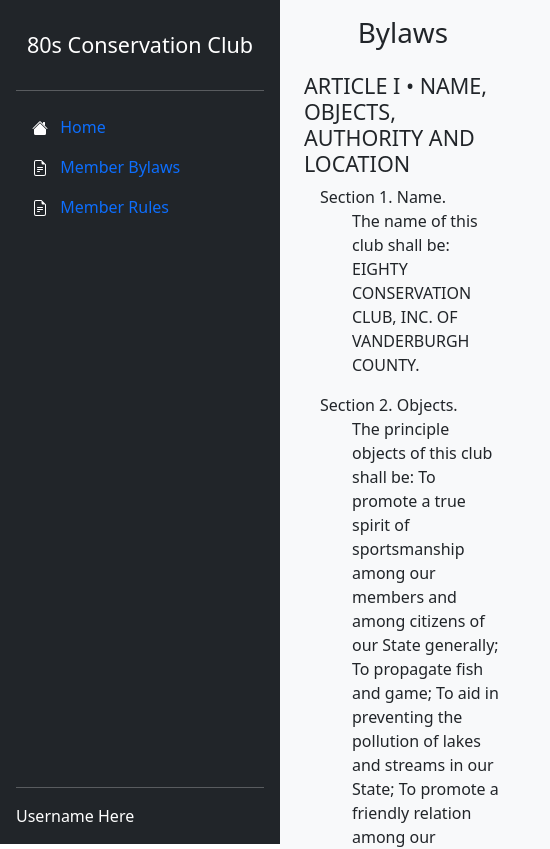
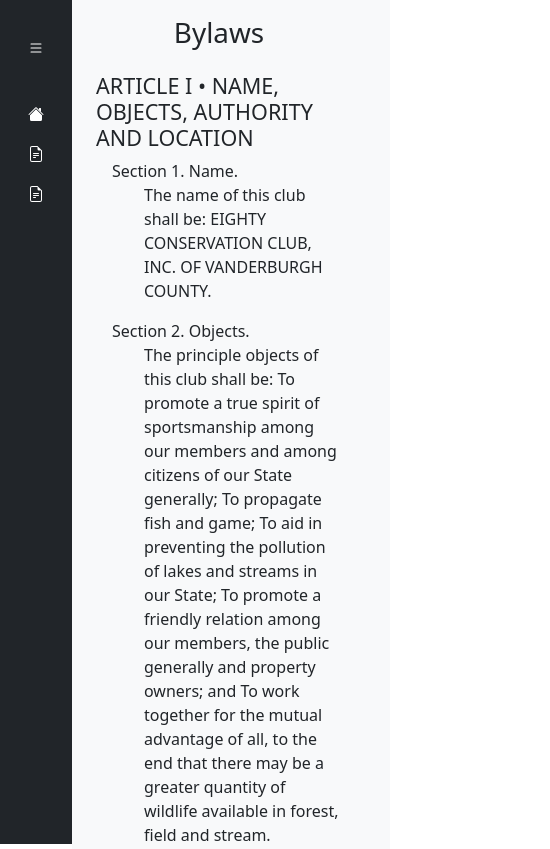
Before and after one commit to gm87/consclub80, a React (Create React App) app: page /bylaws in a window 390 px wide. Shown: the top 849 px of the page, 550 px wide, since content can reach past the window. Built offline with nearby package versions, Linux system fonts and the light colour scheme.

Commit message:
mobile sidebar

```diff
--- /dev/null
+++ b/src/components/SidebarMobile.tsx
@@ -0,0 +1,101 @@
+import { useState } from "react"
+import Button from "react-bootstrap/Button"
+import { Link } from "react-router-dom"
+
+interface SidebarLinkProps {
+    href: string
+    name: string
+    Icon: any
+}
+
+const HamburgerIcon = () => {
+    return (
+        <svg xmlns="http://www.w3.org/2000/svg" width="16" height="16" fill="currentColor" className="bi bi-list" viewBox="0 0 16 16">
+            <path fillRule="evenodd" d="M2.5 12a.5.5 0 0 1 .5-.5h10a.5.5 0 0 1 0 1H3a.5.5 0 0 1-.5-.5zm0-4a.5.5 0 0 1 .5-.5h10a.5.5 0 0 1 0 1H3a.5.5 0 0 1-.5-.5zm0-4a.5.5 0 0 1 .5-.5h10a.5.5 0 0 1 0 1H3a.5.5 0 0 1-.5-.5z"/>
+        </svg>
+    )
+}
+
+const HomeIcon = () => {
+    return (
+        <svg xmlns="http://www.w3.org/2000/svg" width="16" height="16" fill="currentColor" className="bi bi-house-fill" viewBox="0 0 16 16">
+            <path fillRule="evenodd" d="m8 3.293 6 6V13.5a1.5 1.5 0 0 1-1.5 1.5h-9A1.5 1.5 0 0 1 2 13.5V9.293l6-6zm5-.793V6l-2-2V2.5a.5.5 0 0 1 .5-.5h1a.5.5 0 0 1 .5.5z"/>
+            <path fillRule="evenodd" d="M7.293 1.5a1 1 0 0 1 1.414 0l6.647 6.646a.5.5 0 0 1-.708.708L8 2.207 1.354 8.854a.5.5 0 1 1-.708-.708L7.293 1.5z"/>
+        </svg>
+    )
+}
+
+const DocumentIcon = () => {
+    return (
+        <svg xmlns="http://www.w3.org/2000/svg" width="16" height="16" fill="currentColor" className="bi bi-file-earmark-text" viewBox="0 0 16 16">
+            <path d="M5.5 7a.5.5 0 0 0 0 1h5a.5.5 0 0 0 0-1h-5zM5 9.5a.5.5 0 0 1 .5-.5h5a.5.5 0 0 1 0 1h-5a.5.5 0 0 1-.5-.5zm0 2a.5.5 0 0 1 .5-.5h2a.5.5 0 0 1 0 1h-2a.5.5 0 0 1-.5-.5z"/>
+            <path d="M9.5 0H4a2 2 0 0 0-2 2v12a2 2 0 0 0 2 2h8a2 2 0 0 0 2-2V4.5L9.5 0zm0 1v2A1.5 1.5 0 0 0 11 4.5h2V14a1 1 0 0 1-1 1H4a1 1 0 0 1-1-1V2a1 1 0 0 1 1-1h5.5z"/>
+        </svg>
+    )
+}
+
+const MobileSidebarLink = ({ href, name, Icon }: SidebarLinkProps) => {
+    return (
+        <li className="nav-item d-flex">
+            <Link to={href} className="nav-link"><span className="my-auto me-2 text-white"><Icon /></span> {name}</Link>
+        </li>
+    )
+}
+
+const MobileSidebarLinkIconOnly = ({ href, name, Icon }: SidebarLinkProps) => {
+    return (
+        <li className="nav-item d-flex">
+            <Link to={href} className="nav-link"><span className="my-auto me-2 text-white"><Icon /></span></Link>
+        </li>
+    )
+}
+
+const SidebarMobile = () => {
+    const [collapsed, setCollapsed] = useState<boolean>(true)
+
+    const links: SidebarLinkProps[] = [
+        {
+            href: '/',
+            name: 'Home',
+            Icon: HomeIcon
+        },
+        {
+            href: '/bylaws',
+            name: 'Member Bylaws',
+            Icon: DocumentIcon
+        },
+        {
+            href: '/rules',
+            name: 'Member Rules',
+            Icon: DocumentIcon
+        }
+    ]
+
+    if (collapsed) {
+        return (
+            <div className="d-flex flex-column flex-shrink-0 bg-dark" style={{ width: "4.5rem", height: "100vh", position: "fixed", top: 0, left: 0 }}>
+                <hr />
+                <Button variant="link" className="text-white p-0" onClick={() => setCollapsed(!collapsed)}><HamburgerIcon /></Button>
+                <hr />
+                <ul className="nav nav-pills flex-column mb-auto">
+                    {links.map(x => { return <MobileSidebarLinkIconOnly key={x.href} href={x.href} name={x.name} Icon={x.Icon} /> })}
+                </ul>
+            </div>
+        )
+    }
+
+    return (
+        <div className="d-flex flex-column flex-shrink-0 bg-dark" style={{ width: "15rem", height: "100vh", position: "fixed", top: 0, left: 0 }}>
+            <hr />
+            <Button variant="link" className="text-white p-0" onClick={() => setCollapsed(!collapsed)}><HamburgerIcon /></Button>
+            <hr />
+            <ul className="nav nav-pills flex-column mb-auto">
+                {links.map(x => { return <MobileSidebarLink key={x.href} href={x.href} name={x.name} Icon={x.Icon} /> })}
+            </ul>
+            <hr />
+            <div className="mb-3 text-white">Username Here</div>
+        </div>
+    )
+}
+
+export default SidebarMobile
--- a/src/layouts/SidebarWithContent.tsx
+++ b/src/layouts/SidebarWithContent.tsx
@@ -3,6 +3,7 @@ import Container from "react-bootstrap/Container";
 import Row from "react-bootstrap/Row";
 import Col from "react-bootstrap/Col";
 import Sidebar from "../components/Sidebar";
+import SidebarMobile from "../components/SidebarMobile";
 
 interface props {
     children: ReactNode
@@ -11,9 +12,15 @@ interface props {
 const SidebarWithContent = ({ children }: props) => {
     return (
         <Container fluid>
-            <Row>
+            <Row className="d-none d-sm-flex">
                 <Sidebar />
                 <Col className="px-0" style={{ marginLeft: "280px", minHeight: "100vh" }}>
+                    { children }
+                </Col>
+            </Row>
+            <Row className="d-sm-none">
+                <SidebarMobile />
+                <Col className="px-0" style={{ marginLeft: "4.5rem", minHeight: "100vh" }}>
                     { children }
                 </Col>
             </Row>
```
